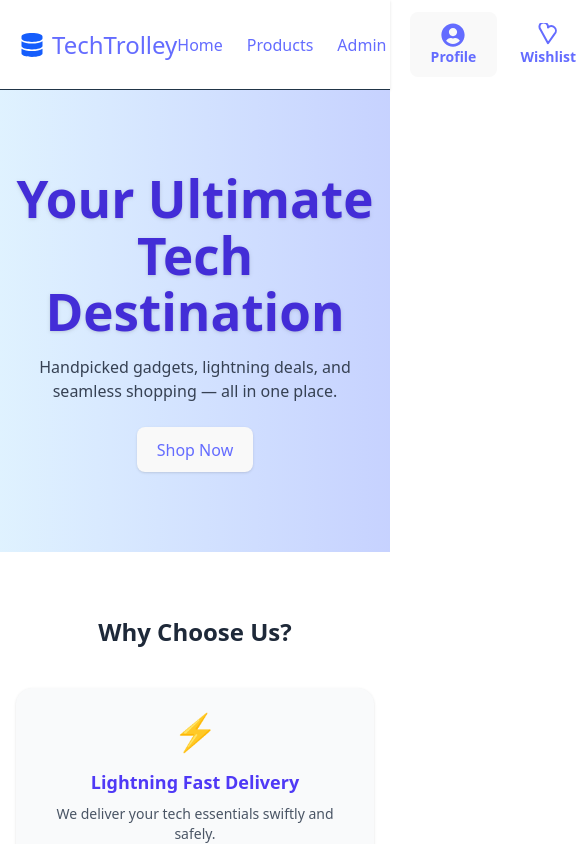
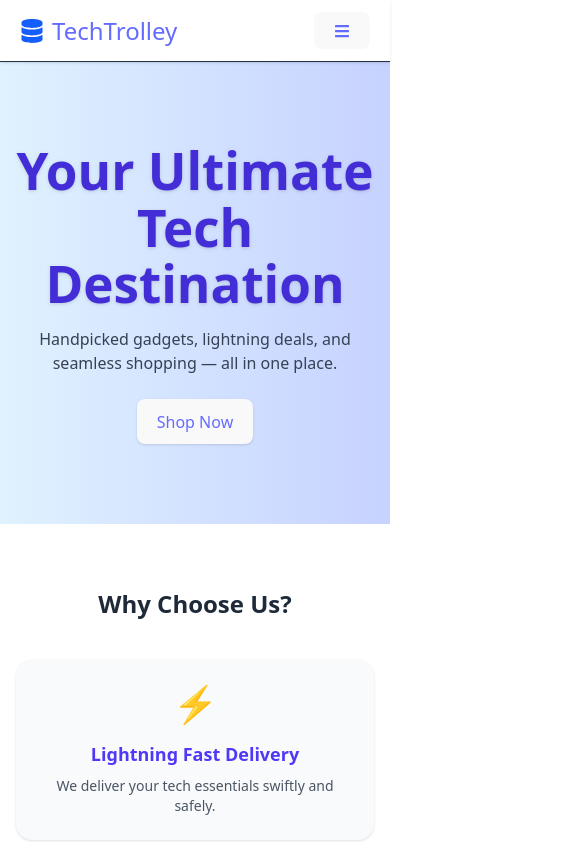
Before and after one commit to vpyasi/GraphKart, a React (Vite) app in the folder neo4j.client/: page / in a window 390 px wide. Both pictures are taken after typing "name@example.com", "Sample123" into the empty fields and a click on the button "Login". Shown: the top 844 px of the page, 585 px wide, since content can reach past the window. Built offline with nearby package versions, Linux system fonts and the light colour scheme.

Commit message:
I have fixed the navbar responsiveness

```diff
--- a/neo4j.client/src/components/Navbar.tsx
+++ b/neo4j.client/src/components/Navbar.tsx
@@ -1,16 +1,18 @@
 import { useState, useEffect } from 'react';
 import { Link, useLocation } from 'react-router-dom';
-import { FaDatabase, FaUserCircle } from 'react-icons/fa';
+import { FaBars, FaTimes, FaUserCircle, FaDatabase } from 'react-icons/fa';
 
 const Navbar = () => {
     const [isLoggedIn, setIsLoggedIn] = useState(false);
     const [showDropdown, setShowDropdown] = useState(false);
+    const [isMobileMenuOpen, setIsMobileMenuOpen] = useState(false);
     const location = useLocation();
 
     useEffect(() => {
         const token = localStorage.getItem('token');
         setIsLoggedIn(!!token);
         setShowDropdown(false);
+        setIsMobileMenuOpen(false);
     }, [location]);
 
     const handleLogout = () => {
@@ -20,28 +22,16 @@ const Navbar = () => {
     };
 
     const toggleDropdown = () => setShowDropdown(prev => !prev);
+    const toggleMobileMenu = () => setIsMobileMenuOpen(prev => !prev);
 
-
-    return (
-        <nav className="bg-white shadow-sm border-b">
-            <div className="max-w-8xl mx-auto px-5 py-3 flex items-center justify-between">
-                <div className="flex items-center gap-2">
-
-
-                    <Link to="/" className="flex items-center text-2xl font-bold text-blue-600 gap-2">
-                        <FaDatabase className="text-blue-600 text-2xl" />
-                        TechTrolley
-                    </Link>
-                </div>
-
-                <ul className="flex space-x-6 items-center text-gray-800 font-medium">
+    const navLinks = (
+        <>
             <li>
                 <Link to="/" className="hover:text-blue-600 transition">Home</Link>
             </li>
             <li>
                 <a href="/#products" className="hover:text-blue-600 transition">Products</a>
             </li>
-
             {!isLoggedIn ? (
                 <li>
                     <Link to="/login" className="hover:text-blue-600 transition">Login</Link>
@@ -72,24 +62,48 @@ const Navbar = () => {
                     </li>
                     <li>
                         <Link to="/wishlist" className="flex flex-col items-center text-gray-700 hover:text-blue-600 transition">
-                                    <svg xmlns="http://www.w3.org/2000/svg" className="h-6 w-6" fill="none" viewBox="0 0 24 24" stroke="currentColor">
-                                        <path strokeLinecap="round" strokeLinejoin="round" strokeWidth={2} d="M4.318 6.318a4.5 4.5 0 011.09-6.318A4.5 4.5 0 0112 4.5a4.5 4.5 0 016.592 6.317L12 20.25 4.318 6.318z" />
-                                    </svg>
+                            ❤️
                             <span className="text-sm font-semibold">Wishlist</span>
                         </Link>
                     </li>
                     <li>
                         <Link to="/cart" className="flex flex-col items-center text-gray-700 hover:text-blue-600 transition">
-                                    <svg xmlns="http://www.w3.org/2000/svg" className="h-6 w-6" fill="none" viewBox="0 0 24 24" stroke="currentColor">
-                                        <path strokeLinecap="round" strokeLinejoin="round" strokeWidth={2} d="M3 3h2l.4 2M7 13h10l4-8H5.4M7 13L5.4 5M7 13l1.6 8M17 13l-1.6 8M9 21h6" />
-                                    </svg>
+                            🛒
                             <span className="text-sm font-semibold">Bag</span>
                         </Link>
                     </li>
                 </>
             )}
+        </>
+    );
+
+    return (
+        <nav className="bg-white shadow-sm border-b sticky top-0 z-50">
+            <div className="max-w-8xl mx-auto px-5 py-3 flex items-center justify-between">
+                <Link to="/" className="flex items-center text-2xl font-bold text-blue-600 gap-2">
+                    <FaDatabase className="text-blue-600 text-2xl" />
+                    TechTrolley
+                </Link>
+
+                {/* Hamburger menu (mobile only) */}
+                <div className="md:hidden">
+                    <button onClick={toggleMobileMenu} className="text-2xl text-gray-800 focus:outline-none">
+                        {isMobileMenuOpen ? <FaTimes /> : <FaBars />}
+                    </button>
+                </div>
+
+                {/* Desktop menu */}
+                <ul className="hidden md:flex space-x-6 items-center text-gray-800 font-medium">
+                    {navLinks}
                 </ul>
             </div>
+
+            {/* Mobile menu */}
+            {isMobileMenuOpen && (
+                <ul className="md:hidden px-5 pb-4 space-y-3 bg-white border-t text-gray-800 font-medium">
+                    {navLinks}
+                </ul>
+            )}
         </nav>
     );
 };
```
Lines whose indentation alone changed are shown as unchanged.
